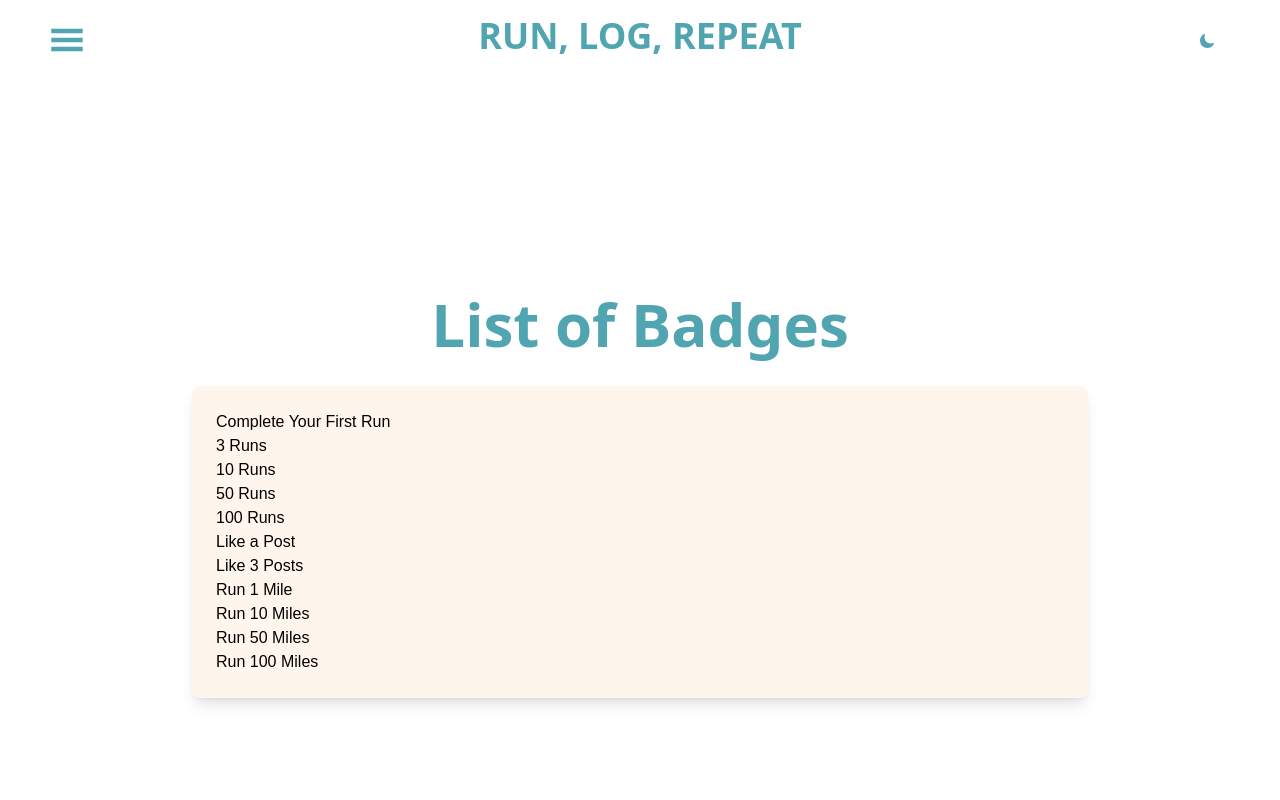
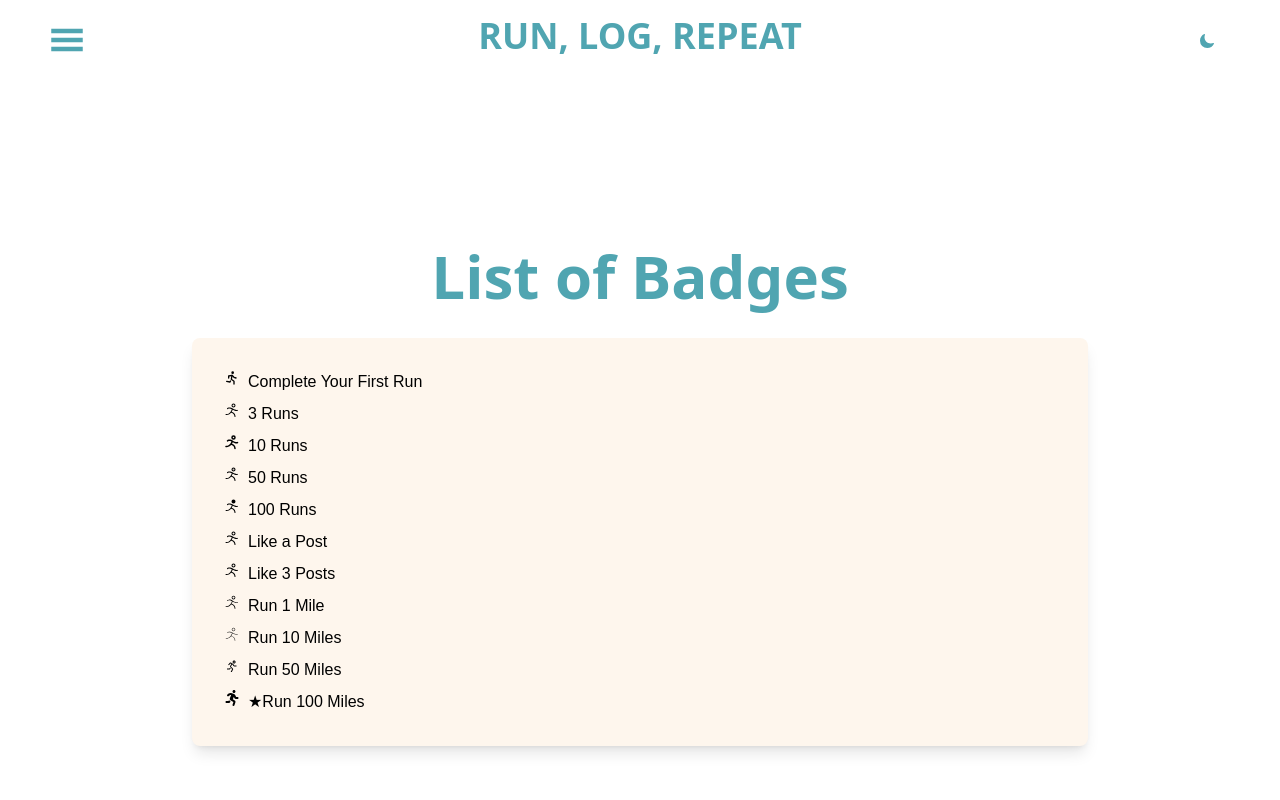
Before and after one commit to Doubles-101/run-log-repeat, a React (Vite) app: page /allbadges in a window 1280 px wide. Shown: the top 800 px of the page. Built offline with nearby package versions, Linux system fonts and the light colour scheme; sample sign-in values are in the browser's storage.

Commit message:
added badge icons

```diff
--- a/src/components/badges/AllBadges.jsx
+++ b/src/components/badges/AllBadges.jsx
@@ -1,4 +1,8 @@
 import "./AllBadges.css"
+import { TbRun } from "react-icons/tb"
+import { PiPersonSimpleRun, PiPersonSimpleRunBold, PiPersonSimpleRunDuotone, PiPersonSimpleRunFill, PiPersonSimpleRunLight, PiPersonSimpleRunThin } from "react-icons/pi"
+import { LiaRunningSolid } from "react-icons/lia"
+import { FaRunning } from "react-icons/fa"
 
 export const AllBadges = () => {
     return (
@@ -8,17 +12,17 @@ export const AllBadges = () => {
             </div>
             <div className="max-w-4xl w-full bg-third dark:bg-first dark:text-fourth p-6 rounded-lg shadow-lg flex">
                 <ul>
-                    <li>Complete Your First Run</li>
-                    <li>3 Runs</li>
-                    <li>10 Runs</li>
-                    <li>50 Runs</li>
-                    <li>100 Runs</li>
-                    <li>Like a Post</li>
-                    <li>Like 3 Posts</li>
-                    <li>Run 1 Mile</li>
-                    <li>Run 10 Miles</li>
-                    <li>Run 50 Miles</li>
-                    <li>Run 100 Miles</li>
+                    <li><div className="flex m-2"><TbRun className="mr-2"/>Complete Your First Run</div></li>
+                    <li><div className="flex m-2"><PiPersonSimpleRun className="mr-2"/>3 Runs</div></li>
+                    <li><div className="flex m-2"><PiPersonSimpleRunBold className="mr-2"/>10 Runs</div></li>
+                    <li><div className="flex m-2"><PiPersonSimpleRunDuotone className="mr-2"/>50 Runs</div></li>
+                    <li><div className="flex m-2"><PiPersonSimpleRunFill className="mr-2"/>100 Runs</div></li>
+                    <li><div className="flex m-2"><PiPersonSimpleRun className="mr-2"/>Like a Post</div></li>
+                    <li><div className="flex m-2"><PiPersonSimpleRun className="mr-2"/>Like 3 Posts</div></li>
+                    <li><div className="flex m-2"><PiPersonSimpleRunLight className="mr-2"/>Run 1 Mile</div></li>
+                    <li><div className="flex m-2"><PiPersonSimpleRunThin className="mr-2"/>Run 10 Miles</div></li>
+                    <li><div className="flex m-2"><LiaRunningSolid className="mr-2"/>Run 50 Miles</div></li>
+                    <li><div className="flex m-2"><FaRunning className="mr-2"/>{"★"}Run 100 Miles</div></li>
                 </ul>
             </div>
         </div>
```
